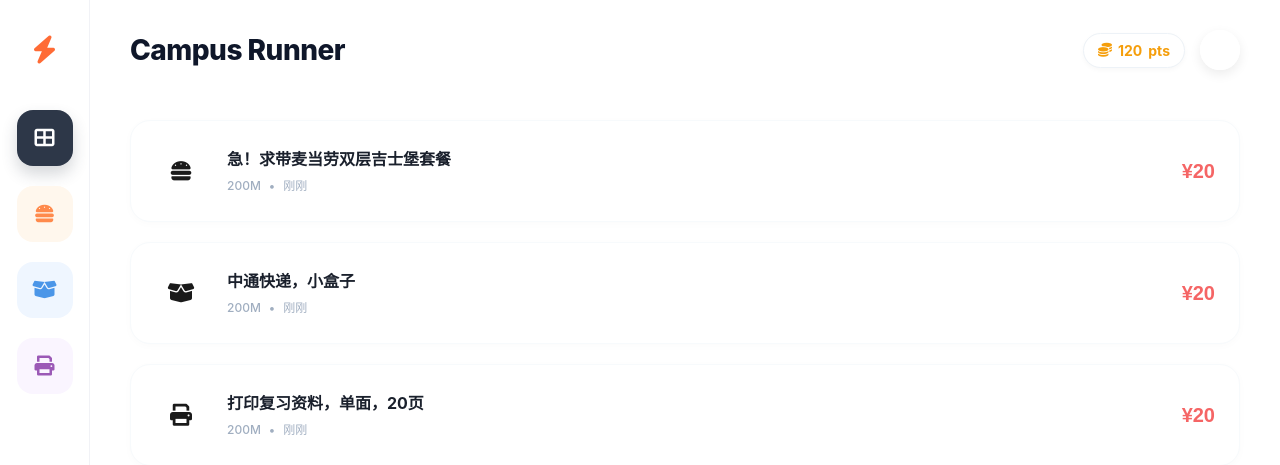
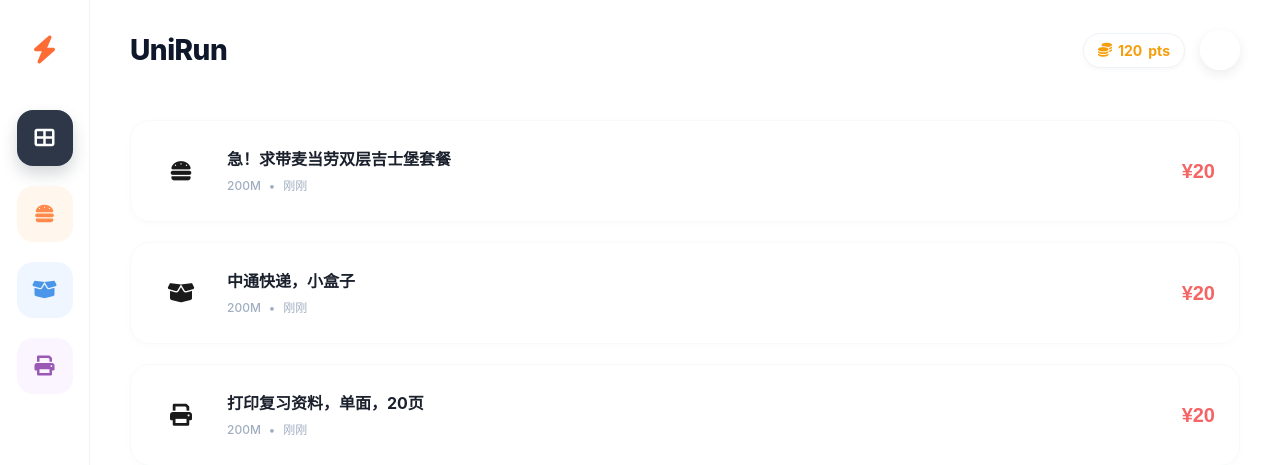
Before and after one commit to Astray-9/BS-EXPERIMENT2, a Flask app: page / in a window 1280 px wide. Shown: the top 465 px of the page. Run offline with Flask 3, Linux system fonts and the light colour scheme; data that the repository does not hold is empty.

Commit message:
基础模板文件

```diff
--- a/frontend/templates/base.html
+++ b/frontend/templates/base.html
@@ -207,7 +207,7 @@
 
     <main class="main-content">
         <header class="app-header">
-            <div class="page-title"><h2>Campus Runner</h2></div>
+            <div class="page-title"><h2>UniRun</h2></div>
             <div class="user-info">
                 <div class="badge-points" id="header-points" onclick="loadPointHistory(true)" style="cursor: pointer;"><i class="fas fa-coins"></i> <span>--</span> pts</div>
                 <div class="user-dropdown-container" id="userDropdownTrigger">
```
